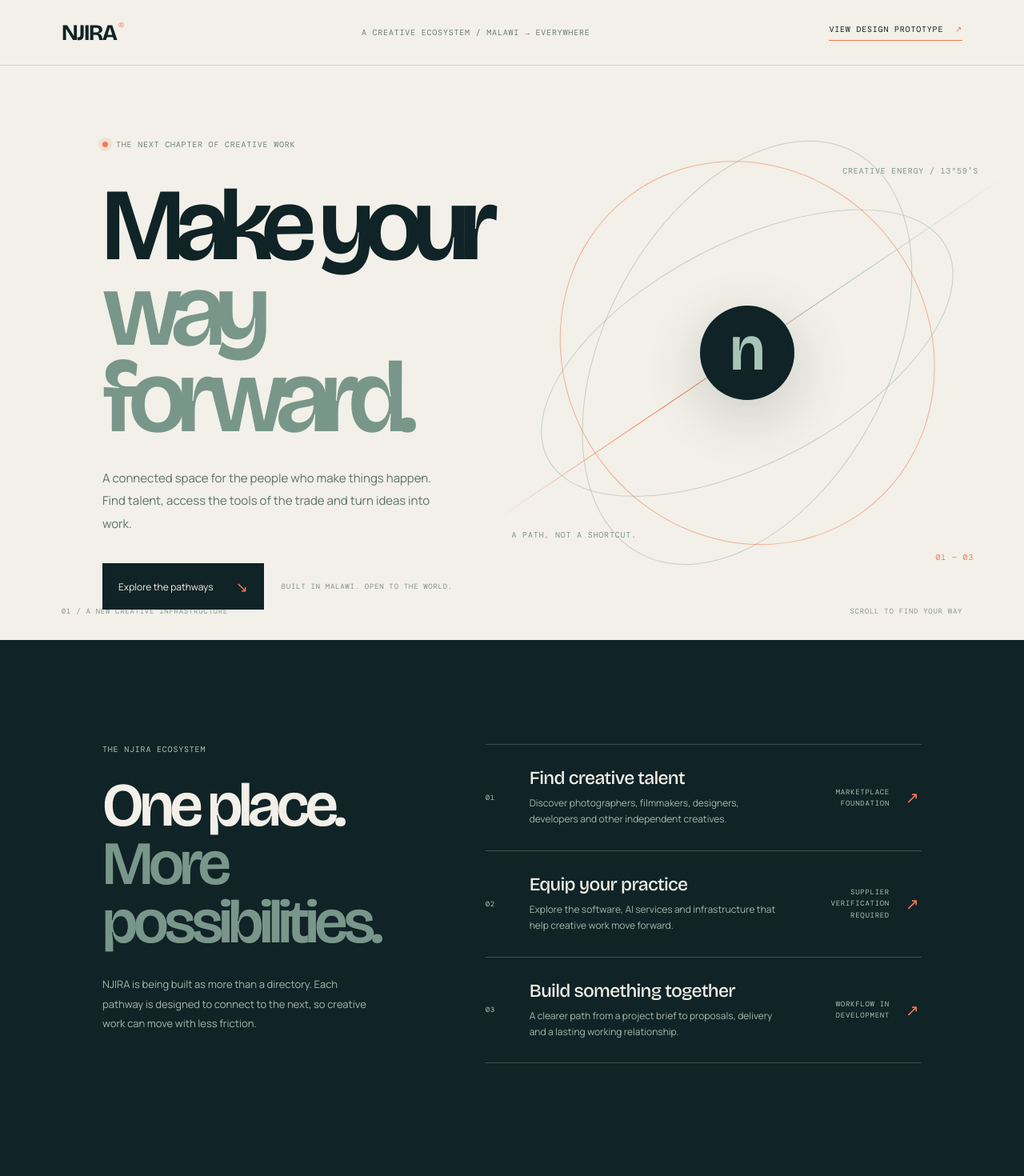
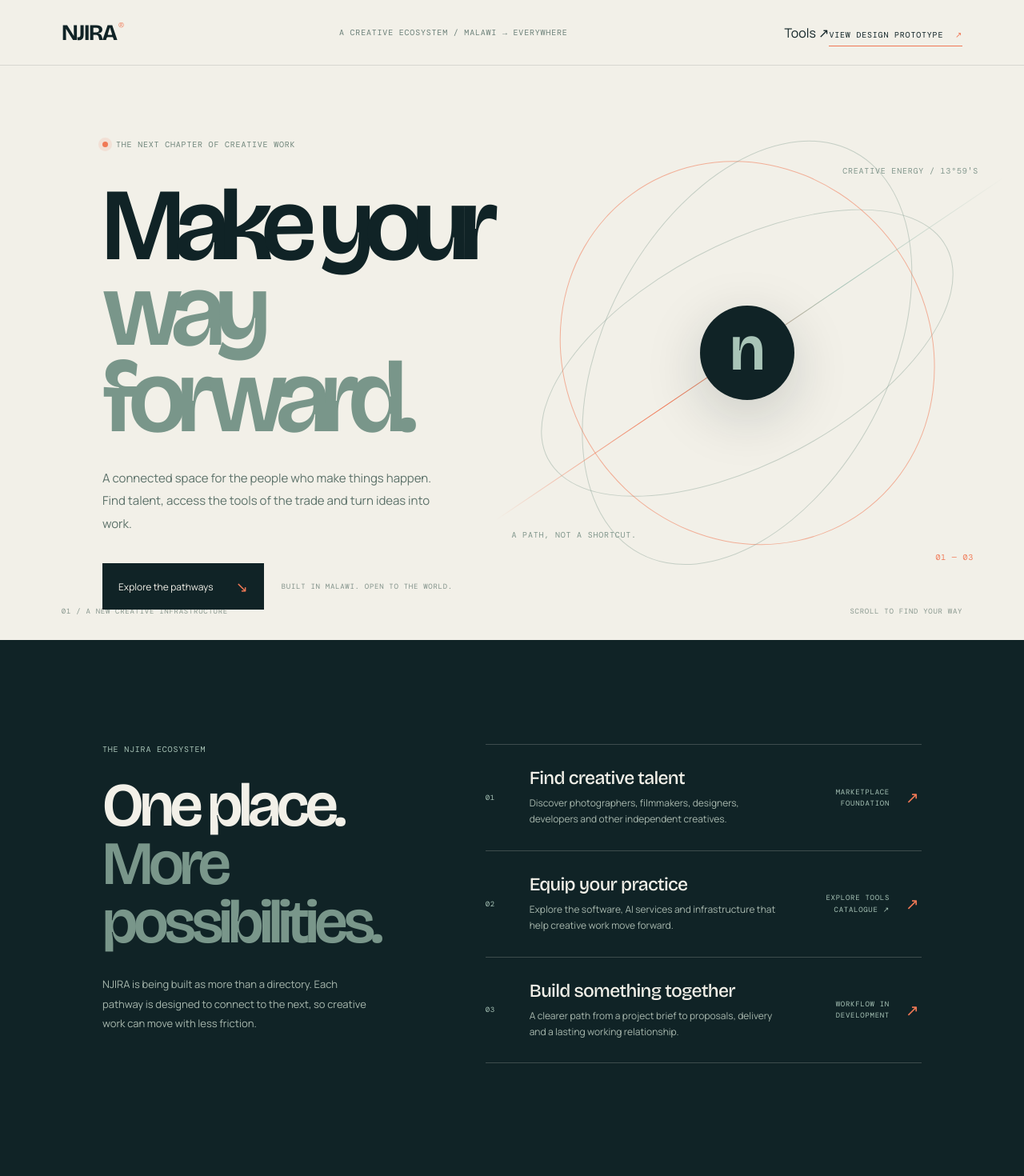
Before and after one commit to Lau101-ui/njira, a Next.js app: page / in a window 1280 px wide. Shown: the top 1470 px of the page at 80% size. Built offline with nearby package versions, Linux system fonts and the light colour scheme.

Commit message:
feat(nav): connect landing page to creator tools catalogue

```diff
--- a/src/app/page.tsx
+++ b/src/app/page.tsx
@@ -2,7 +2,7 @@ import Link from "next/link";
 
 const pathways = [
   { number: "01", title: "Find creative talent", description: "Discover photographers, filmmakers, designers, developers and other independent creatives.", status: "Marketplace foundation" },
-  { number: "02", title: "Equip your practice", description: "Explore the software, AI services and infrastructure that help creative work move forward.", status: "Supplier verification required" },
+  { number: "02", title: "Equip your practice", description: "Explore the software, AI services and infrastructure that help creative work move forward.", status: "Explore tools catalogue ↗" },
   { number: "03", title: "Build something together", description: "A clearer path from a project brief to proposals, delivery and a lasting working relationship.", status: "Workflow in development" }
 ];
 export default function HomePage() {
@@ -10,7 +10,7 @@ export default function HomePage() {
     <header className="topbar">
       <Link className="wordmark" href="/" aria-label="NJIRA home">NJIRA<span>®</span></Link>
       <span className="topbar-note">A creative ecosystem / Malawi → Everywhere</span>
-      <a className="prototype-link" href="/prototype.html">View design prototype <span aria-hidden="true">↗</span></a>
+      <div className="topbar-links"><Link className="tools-nav-link" href="/tools">Tools <span aria-hidden="true">↗</span></Link><a className="prototype-link" href="/prototype.html">View design prototype <span aria-hidden="true">↗</span></a></div>
     </header>
     <section className="hero">
       <div className="hero-copy">
@@ -27,7 +27,7 @@ export default function HomePage() {
     </section>
     <section className="pathways" id="pathways">
       <div className="section-heading"><p className="eyebrow">THE NJIRA ECOSYSTEM</p><h2>One place.<br /><em>More possibilities.</em></h2><p className="section-intro">NJIRA is being built as more than a directory. Each pathway is designed to connect to the next, so creative work can move with less friction.</p></div>
-      <div className="pathway-list">{pathways.map(item => <article className="pathway-card" key={item.number}><span className="card-number">{item.number}</span><div><h3>{item.title}</h3><p>{item.description}</p></div><span className="card-status">{item.status}</span><span className="card-arrow" aria-hidden="true">↗</span></article>)}</div>
+      <div className="pathway-list">{pathways.map(item => <article className="pathway-card" key={item.number}><span className="card-number">{item.number}</span><div><h3>{item.title}</h3><p>{item.description}</p></div><span className="card-status">{item.status}</span>{item.number === "02" ? <Link className="card-arrow" href="/tools" aria-label="Explore the tools catalogue">↗</Link> : <span className="card-arrow" aria-hidden="true">↗</span>}</article>)}</div>
     </section>
     <footer className="site-footer"><Link className="wordmark" href="/">NJIRA<span>®</span></Link><p>THE PATH IS BEING BUILT.</p><span>© {new Date().getFullYear()} NJIRA</span></footer>
   </main>;
```
